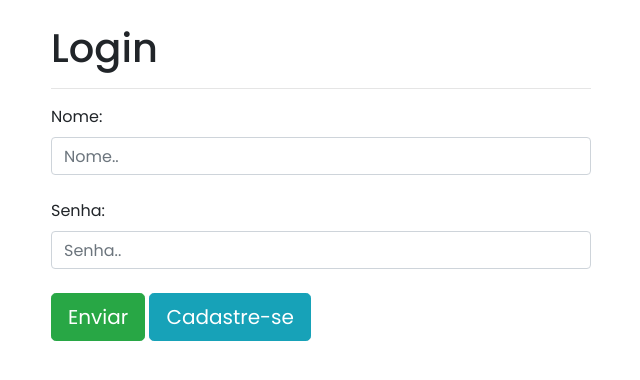
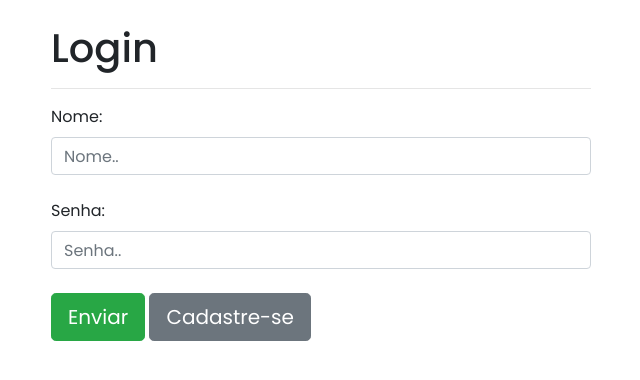
Before and after one commit to brunocoelhosi/School-Management, a Django app: template usuarios/templates/login.html in a window 1280 px wide. Shown: the top 380 px of the page, without its empty margins (319-959 px from the left). Run offline with Django 3.2, Linux system fonts and the light colour scheme; the template is opened without the code that fills it, so the values that code supplies are empty; some libraries are stand-ins or nearby versions.

Commit message:
update cadastro

```diff
--- a/clientes/views.py
+++ b/clientes/views.py
@@ -11,7 +11,7 @@ from django.contrib import messages
 from django.contrib.messages import constants
 from django.contrib.auth.decorators import login_required
 
-@login_required(login_url = '/auth/cadastro')
+@login_required(login_url = '/auth/login')
 def clientes(request):
 
 
--- a/usuarios/templates/cadastro.html
+++ b/usuarios/templates/cadastro.html
@@ -54,6 +54,7 @@
                 <input name = "senha" class="form-control" type="password" placeholder="Senha..">
                 <br>
                 <input class="btn btn-success btn-lg" type="submit" value="Cadastrar">
+
                 <a href="{%url 'login' %}" class="btn btn-info btn-lg">Login</a>
 
 
--- a/usuarios/templates/login.html
+++ b/usuarios/templates/login.html
@@ -50,7 +50,7 @@
                 <input name = "senha" class="form-control" type="password" placeholder="Senha..">
                 <br>
                 <input class="btn btn-success btn-lg" type="submit" value="Enviar">
-                <a href="{%url 'cadastro' %}" class="btn btn-info btn-lg">Cadastre-se</a>
+                <a class="btn btn-secondary btn-lg">Cadastre-se</a>
 
 
 
--- a/usuarios/urls.py
+++ b/usuarios/urls.py
@@ -12,7 +12,7 @@ from django.views.decorators.csrf import csrf_exempt
 
 urlpatterns = [
 
-    path('cadastro/', views.cadastro, name = "cadastro"),
+    #path('cadastro/', views.cadastro, name = "cadastro"),
     path('login/', views.login, name="login"),
     path('valida_cadastro/', views.valida_cadastro, name="valida_cadastro"),
     path('valida_login/', views.valida_login, name="valida_login"),
```
